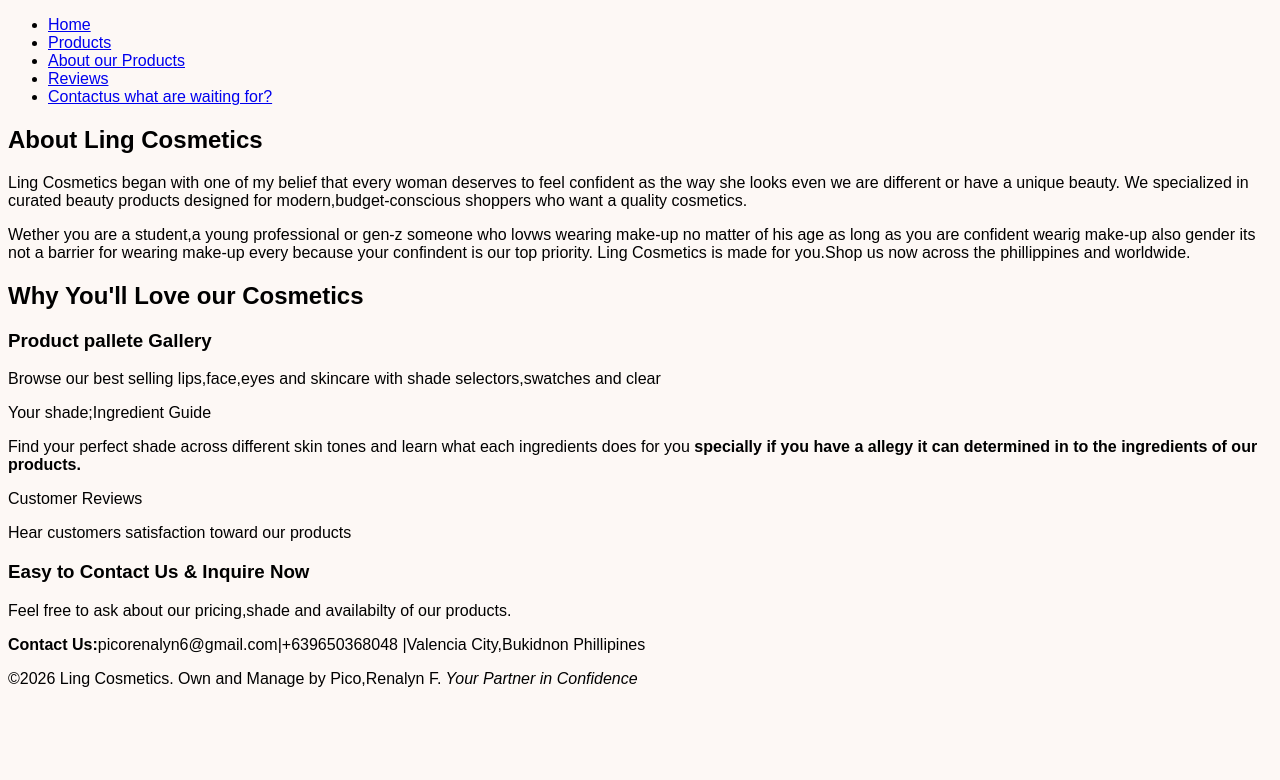
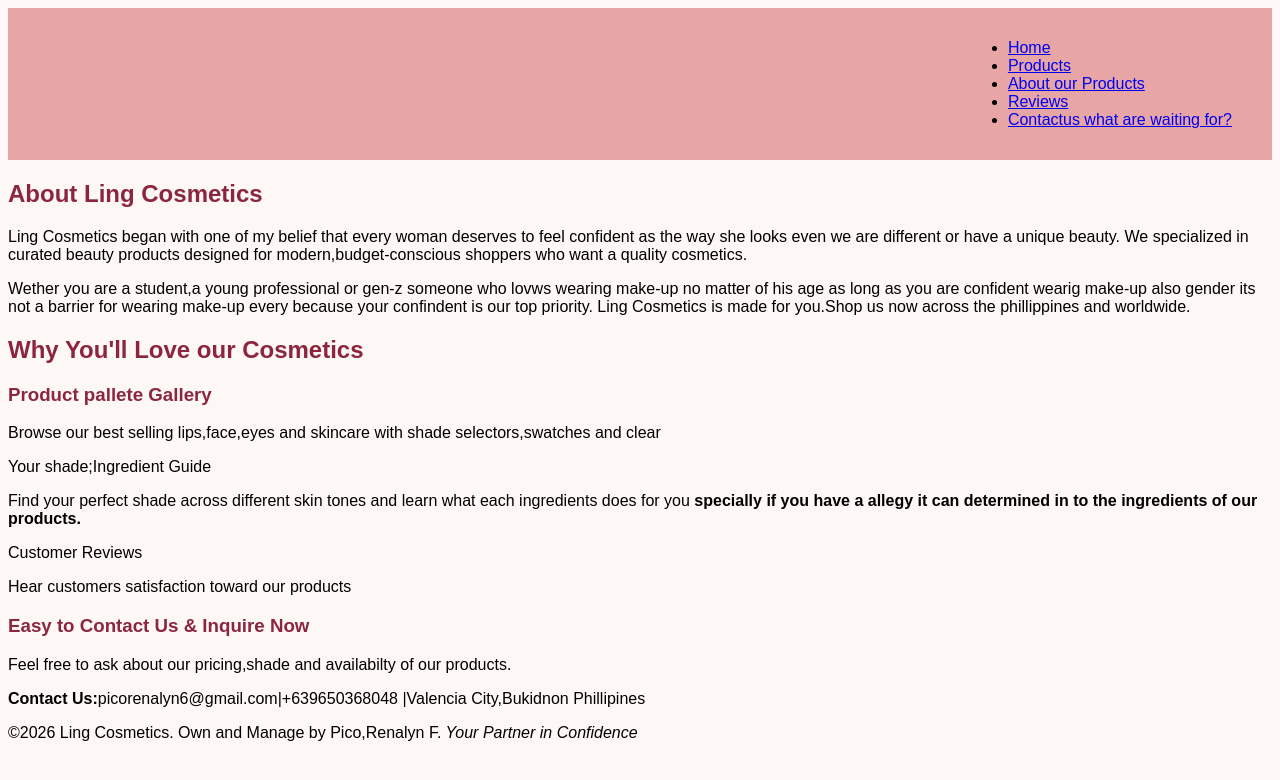
Before and after one commit to picorenalyn6-ship-it/picorenalyn, a plain HTML site: page index.html in a window 1280 px wide. Drawn offline with Linux system fonts and the light colour scheme.

Commit message:
i ADD H1,H2,H3 FONT ALSO THE SITE HEADER DISPLAY AND COLOR

```diff
--- a/css/style.css
+++ b/css/style.css
@@ -9,3 +9,18 @@ body{
     color: #2c2c2c
     line-height: 1.8;
 }
+
+h1, h2, h3 {
+    font-family: 'Playfair Display' serif;
+    color: #8B263E;
+}
+
+.site-header {
+    display: flex;
+    justify-content: space-between;
+    align-items: center;
+    flex-wrap: wrap;
+    padding: 15px 40px;
+    background-color: #E8A5A5;
+
+}
```
